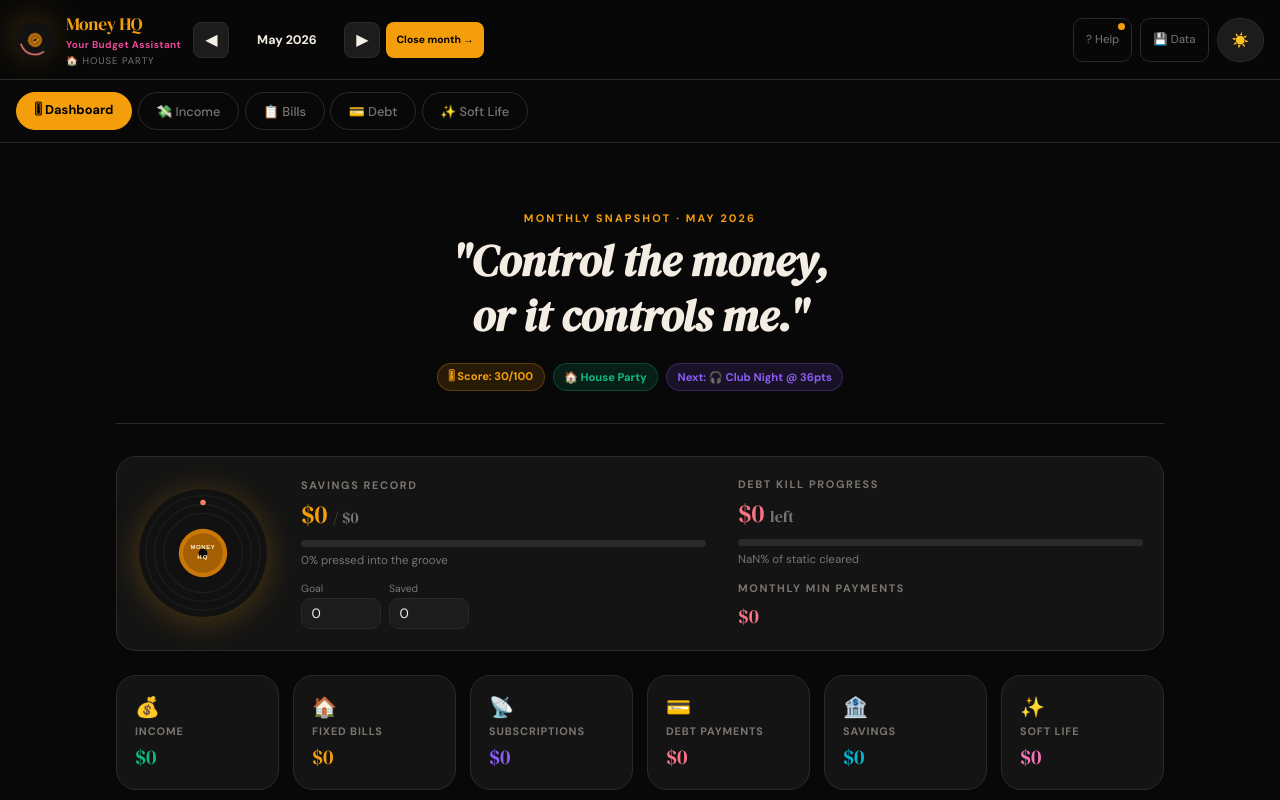
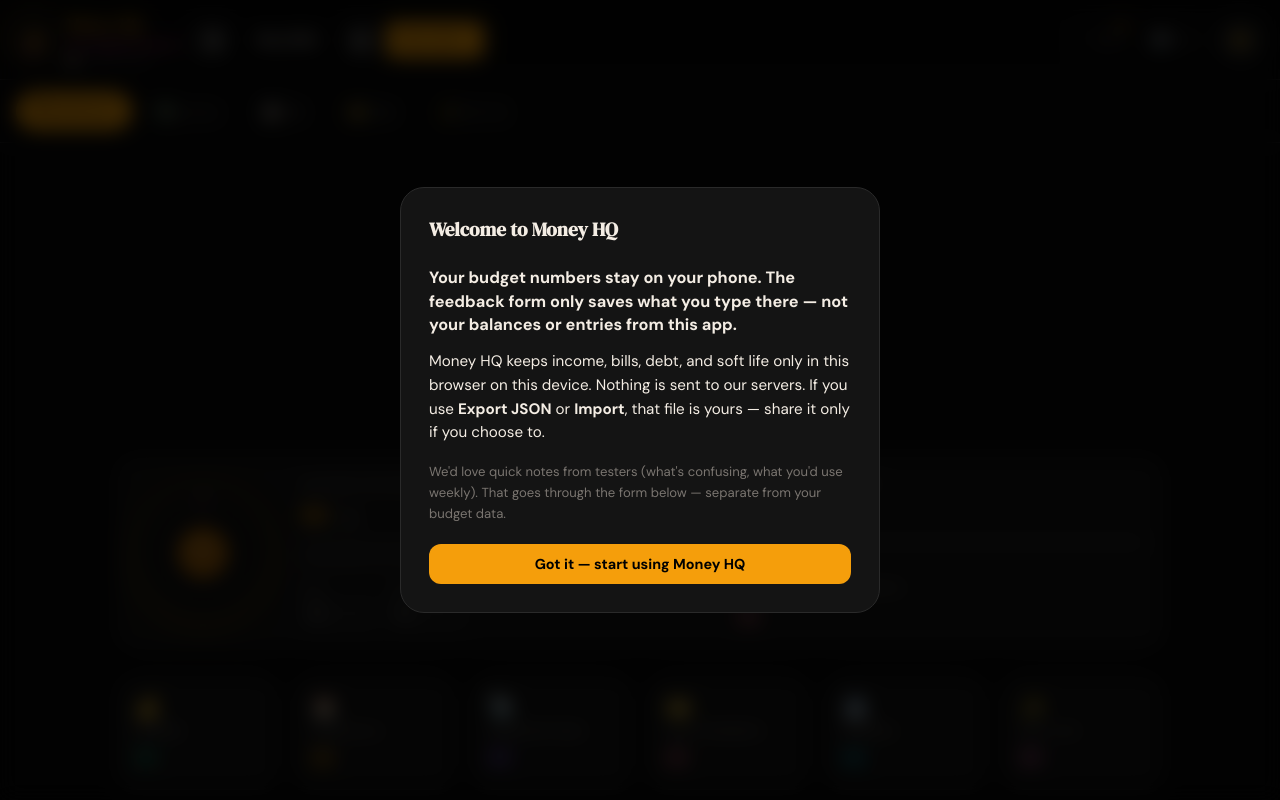
Before and after one commit to Tatianarjo/money-app, a React (Vite) app: page / in a window 1280 px wide. Shown: the top 800 px of the page. Built offline with nearby package versions, Linux system fonts and the light colour scheme.

Commit message:
adds important note before site

```diff
--- a/src/App.tsx
+++ b/src/App.tsx
@@ -14,6 +14,7 @@
 import { PrintableReport } from '@/components/PrintableReport'
 import { DashboardTab, IncomeTab, BillsTab, DebtTab, SoftLifeTab } from '@/components/tabs'
 import { ErrorBoundary } from '@/components/ErrorBoundary'
+import { WelcomePrivacyModal } from '@/components/WelcomePrivacyModal'
 import type { IncomeEntry, Expense, Debt, SoftEntry, TabId, TabDef, DashboardData, ThemeStyle } from '@/types'
 import { migrateDebts, migrateExpenses } from '@/utils/migrations'
 import { shiftMonth, formatMonthLabel, monthKeyNow } from '@/utils/month'
@@ -73,6 +74,7 @@
   const [savingsByMonth, setSavingsByMonth] = usePersistedState<Record<string, number>>('savingsByMonth', {})
   const [totalOrigDebt,  setTotalOrigDebt]  = usePersistedState<number>('totalOrigDebt', DEFAULT_TOTAL_ORIG_DEBT)
   const [helpSeen,       setHelpSeen]       = usePersistedState<boolean>('helpSeen', false)
+  const [welcomePrivacySeen, setWelcomePrivacySeen] = usePersistedState<boolean>('welcomePrivacySeen', false)
 
   const [tab, setTab] = useState<TabId>('dashboard')
   const [showDataModal, setShowDataModal] = useState(false)
@@ -510,6 +512,8 @@
       <Drawer open={showHelp} onClose={() => setShowHelp(false)} title="How Money HQ works" panelId="help-drawer">
         <HelpContent />
       </Drawer>
+
+      <WelcomePrivacyModal open={!welcomePrivacySeen} onDismiss={() => setWelcomePrivacySeen(true)} />
     </div>
   )
 }
--- a/src/components/HelpContent.tsx
+++ b/src/components/HelpContent.tsx
@@ -1,6 +1,9 @@
 import type { CSSProperties } from 'react'
 import { Card } from '@/components/ui'
+import { FEEDBACK_FORM_URL } from '@/constants/feedback'
 import { LEVELS } from '@/utils/gamification'
+
+const feedbackReady = FEEDBACK_FORM_URL.startsWith('http')
 
 const sectionTitle: CSSProperties = {
   fontSize: '0.68rem',
@@ -96,10 +99,31 @@
       </p>
 
       <div style={sectionTitle}>Install on iPhone</div>
-      <p style={{ ...body, marginBottom: 0 }}>
+      <p style={body}>
         Deploy or open the app over <strong>HTTPS</strong>. In Safari, tap <strong>Share</strong>, then{' '}
         <strong>Add to Home Screen</strong> to open Money HQ like a standalone app.
       </p>
+
+      <div style={sectionTitle}>Privacy and feedback</div>
+      <p style={{ ...body, marginBottom: '0.75rem' }}>
+        <strong style={{ display: 'block', fontWeight: 800, marginBottom: '0.5rem' }}>
+          Your budget numbers stay on your phone. The feedback form only saves what you type there — not your balances or
+          entries from this app.
+        </strong>
+        Income, bills, debt, and soft life live only in this browser unless you export or import JSON yourself.
+      </p>
+      {feedbackReady ? (
+        <p style={{ ...body, marginBottom: 0 }}>
+          <a
+            href={FEEDBACK_FORM_URL}
+            target="_blank"
+            rel="noopener noreferrer"
+            style={{ color: 'var(--accent)', fontWeight: 700 }}
+          >
+            Send feedback (opens in new tab)
+          </a>
+        </p>
+      ) : null}
     </div>
   )
 }
--- /dev/null
+++ b/src/components/WelcomePrivacyModal.tsx
@@ -0,0 +1,86 @@
+import { Modal } from '@/components/ui'
+import { FEEDBACK_FORM_URL } from '@/constants/feedback'
+
+interface Props {
+  open: boolean
+  onDismiss: () => void
+}
+
+const feedbackReady = FEEDBACK_FORM_URL.startsWith('http')
+
+export function WelcomePrivacyModal({ open, onDismiss }: Props) {
+  return (
+    <Modal
+      open={open}
+      onClose={onDismiss}
+      title="Welcome to Money HQ"
+      closeOnBackdrop={false}
+      showCloseButton={false}
+    >
+      <p
+        style={{
+          margin: '0 0 1rem',
+          fontFamily: 'var(--sans)',
+          fontSize: '0.95rem',
+          lineHeight: 1.55,
+          color: 'var(--text)',
+        }}
+      >
+        <strong style={{ display: 'block', fontWeight: 800, fontSize: '1.02rem', lineHeight: 1.45, marginBottom: '0.85rem' }}>
+          Your budget numbers stay on your phone. The feedback form only saves what you type there — not your balances or
+          entries from this app.
+        </strong>
+        Money HQ keeps income, bills, debt, and soft life only in this browser on this device. Nothing is sent to our
+        servers. If you use <strong>Export JSON</strong> or <strong>Import</strong>, that file is yours — share it only if
+        you choose to.
+      </p>
+
+      <p style={{ margin: '0 0 1.25rem', fontSize: '0.82rem', color: 'var(--muted)', lineHeight: 1.6 }}>
+        We&apos;d love quick notes from testers (what&apos;s confusing, what you&apos;d use weekly). That goes through the
+        form below — separate from your budget data.
+      </p>
+
+      <div style={{ display: 'flex', flexDirection: 'column', gap: '0.5rem', alignItems: 'stretch' }}>
+        {feedbackReady ? (
+          <a
+            href={FEEDBACK_FORM_URL}
+            target="_blank"
+            rel="noopener noreferrer"
+            style={{
+              display: 'block',
+              textAlign: 'center',
+              padding: '0.65rem 1rem',
+              borderRadius: '0.75rem',
+              border: '1px solid var(--border)',
+              background: 'var(--card2)',
+              color: 'var(--accent)',
+              fontWeight: 700,
+              fontFamily: 'var(--sans)',
+              fontSize: '0.88rem',
+              textDecoration: 'none',
+            }}
+          >
+            Send feedback (opens in new tab)
+          </a>
+        ) : null}
+        <button
+          type="button"
+          onClick={onDismiss}
+          style={{
+            padding: '0.7rem 1rem',
+            border: 'none',
+            borderRadius: '0.75rem',
+            background: 'var(--accent)',
+            color: 'var(--on-accent)',
+            fontWeight: 800,
+            cursor: 'pointer',
+            fontFamily: 'var(--sans)',
+            fontSize: '0.9rem',
+          }}
+        >
+          Got it — start using Money HQ
+        </button>
+      </div>
+    </Modal>
+  )
+}
--- a/src/components/ui/Modal.tsx
+++ b/src/components/ui/Modal.tsx
@@ -5,14 +5,27 @@
   onClose: () => void
   title: string
   children: ReactNode
+  /** When false, clicking the backdrop does not close (e.g. first-run welcome). Default true. */
+  closeOnBackdrop?: boolean
+  /** When false, hides the × control (use an explicit button in children to dismiss). Default true. */
+  showCloseButton?: boolean
 }
 
-export function Modal({ open, onClose, title, children }: Props) {
+export function Modal({
+  open,
+  onClose,
+  title,
+  children,
+  closeOnBackdrop = true,
+  showCloseButton = true,
+}: Props) {
   if (!open) return null
 
   return (
     <div
-      onClick={(e) => { if (e.target === e.currentTarget) onClose() }}
+      onClick={(e) => {
+        if (closeOnBackdrop && e.target === e.currentTarget) onClose()
+      }}
       style={{
         position: 'fixed', inset: 0, zIndex: 999,
         background: 'rgba(0,0,0,0.75)', backdropFilter: 'blur(10px)',
@@ -29,16 +42,19 @@
         overflowY: 'auto',
         animation: 'slideUp 0.25s ease',
       }}>
-        <div style={{ display: 'flex', justifyContent: 'space-between', alignItems: 'center', marginBottom: '1.5rem' }}>
-          <h3 style={{ margin: 0, fontFamily: 'var(--serif)', fontSize: '1.2rem', color: 'var(--text)' }}>
+        <div style={{ display: 'flex', justifyContent: 'space-between', alignItems: 'center', marginBottom: '1.5rem', gap: '0.75rem' }}>
+          <h3 style={{ margin: 0, fontFamily: 'var(--serif)', fontSize: '1.2rem', color: 'var(--text)', flex: 1 }}>
             {title}
           </h3>
+          {showCloseButton ? (
             <button
+              type="button"
               onClick={onClose}
               style={{ background: 'none', border: 'none', color: 'var(--muted)', cursor: 'pointer', fontSize: '1.5rem', lineHeight: 1, padding: '0.25rem' }}
             >
               ×
             </button>
+          ) : null}
         </div>
         {children}
       </div>
--- /dev/null
+++ b/src/constants/feedback.ts
@@ -0,0 +1,2 @@
+/** Google Form, Tally, Typeform, etc. — opens in a new tab from the welcome screen and Help. */
+export const FEEDBACK_FORM_URL = ''
```
Lines whose indentation alone changed are shown as unchanged.
